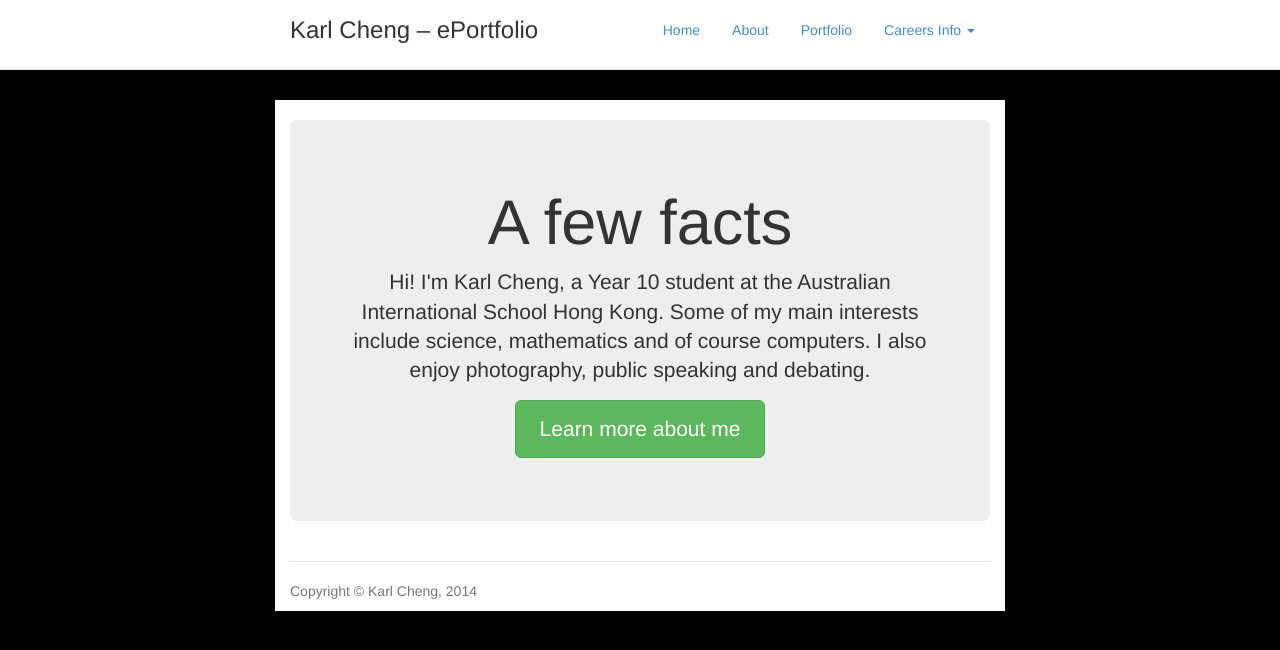
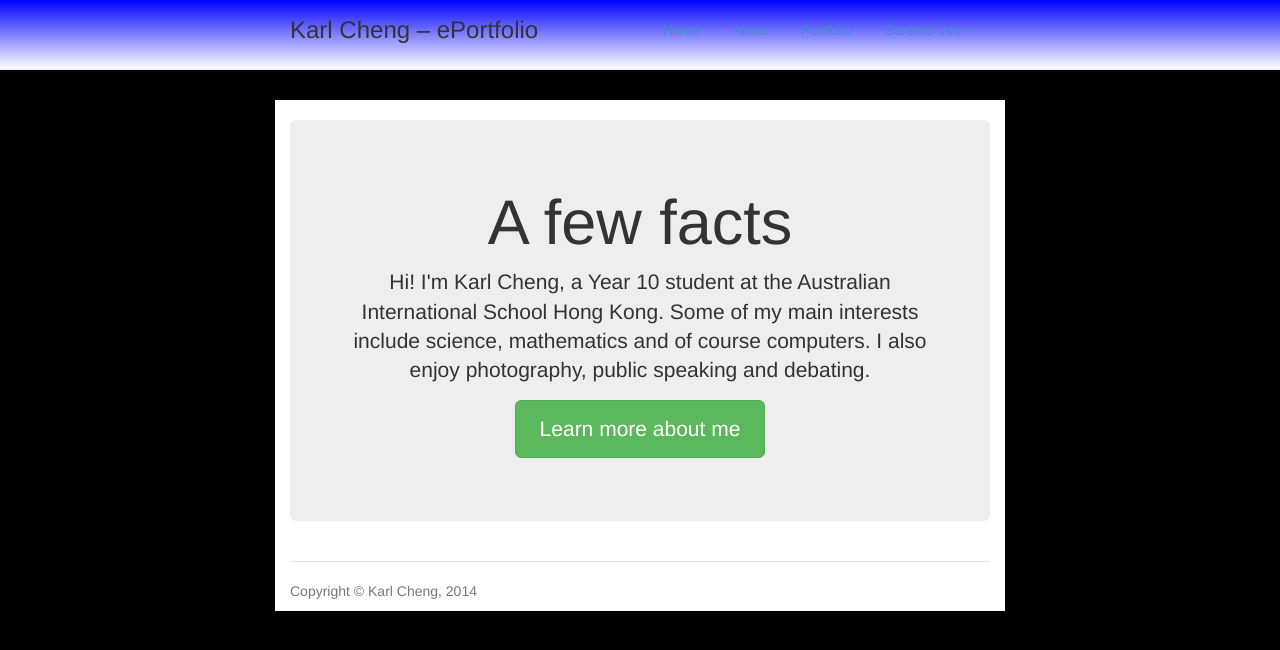
Before and after one commit to Qantas94Heavy/qantas94heavy.github.io, a Jekyll site: the page built from index.md, in a window 1280 px wide. Shown: the top 650 px of the page. Built offline with Jekyll 4.4.1, drawn with Linux system fonts in a browser that asks for light colours.

Commit message:
Try some gradients out

```diff
--- a/css/jumbotron-narrow.css
+++ b/css/jumbotron-narrow.css
@@ -26,7 +26,7 @@ body {
 .header {
   padding-top: 10px;
   border-bottom: 1px solid #e5e5e5;
-  background-color: #FFF;
+  background-image: linear-gradient(blue, white)
 }
 
 /* Make the masthead heading the same height as the navigation */
```
Also changed, not shown: _layouts/default.html (indentation only).
